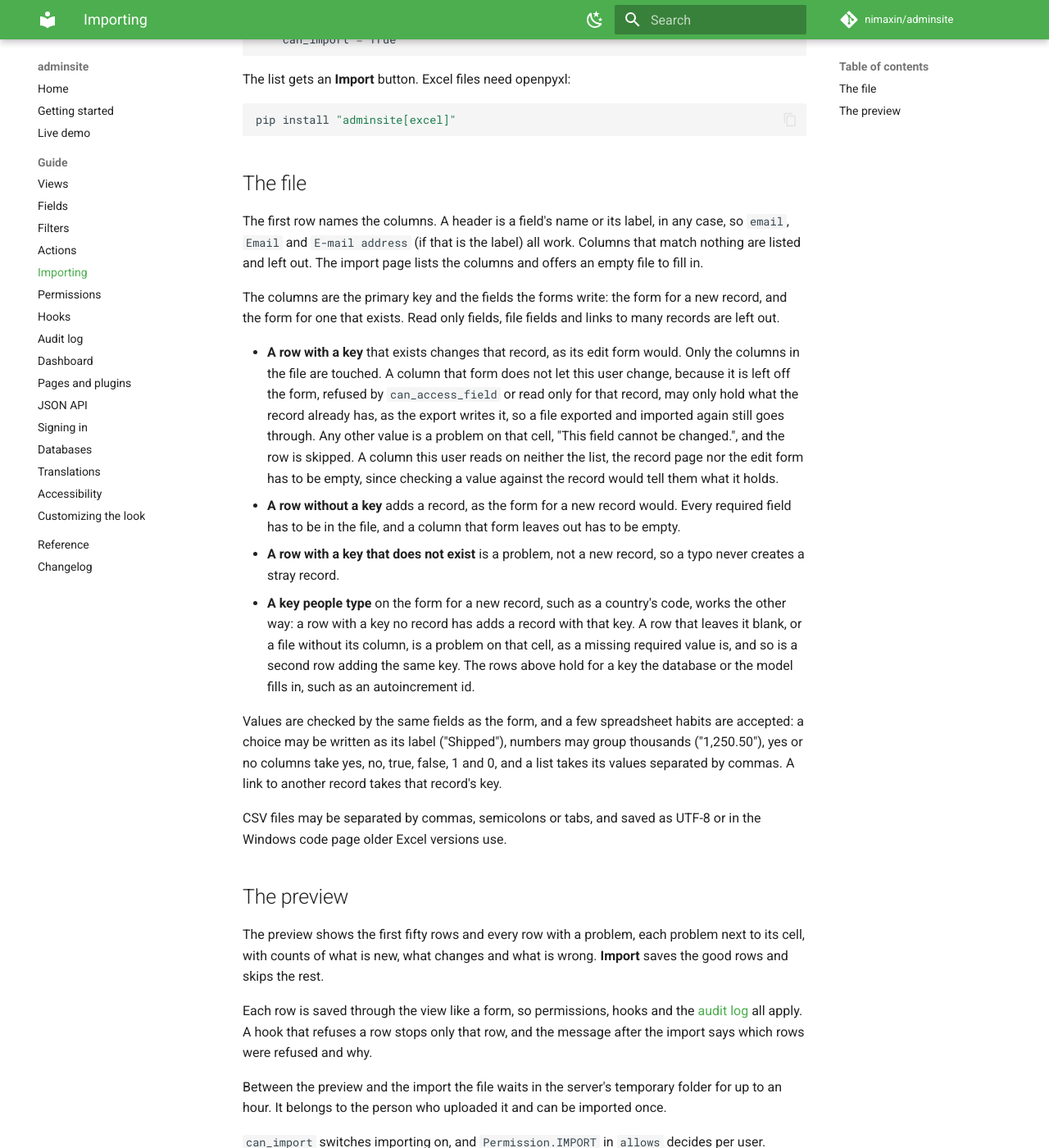
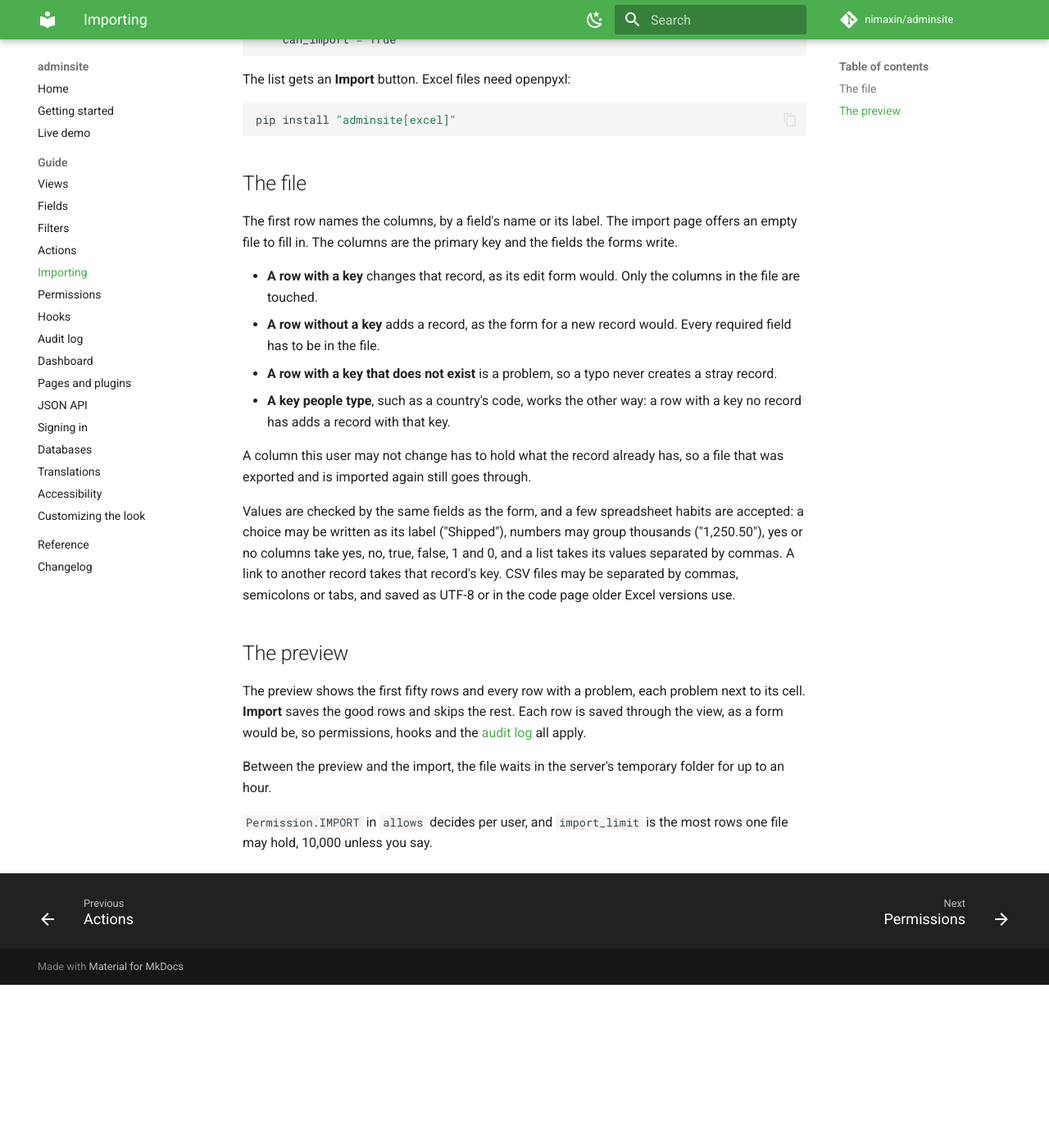
Before and after one commit to nimaxin/adminsite, an MkDocs documentation site: the page built from docs/import.md, in a window 1280 px wide and 1400 px high, scrolled down 298 px. Shown: the whole window at 82% size. Built offline with MkDocs 1.6.1 and Material for MkDocs 9.7.7, drawn with Linux system fonts in a browser that asks for light colours; comment, search, counter and statistics services are not loaded; after the commit the page ends 1499 px from its top, so only the background shows below that.

Commit message:
docs: trim the Importing page

```diff
--- a/docs/import.md
+++ b/docs/import.md
@@ -19,50 +19,34 @@ pip install "adminsite[excel]"
 
 ## The file
 
-The first row names the columns. A header is a field's name or its label, in any case, so `email`,
-`Email` and `E-mail address` (if that is the label) all work. Columns that match nothing are listed
-and left out. The import page lists the columns and offers an empty file to fill in.
+The first row names the columns, by a field's name or its label. The import page offers an empty
+file to fill in. The columns are the primary key and the fields the forms write.
 
-The columns are the primary key and the fields the forms write: the form for a new record, and the
-form for one that exists. Read only fields, file fields and links to many records are left out.
+- **A row with a key** changes that record, as its edit form would. Only the columns in the file
+  are touched.
+- **A row without a key** adds a record, as the form for a new record would. Every required field
+  has to be in the file.
+- **A row with a key that does not exist** is a problem, so a typo never creates a stray record.
+- **A key people type**, such as a country's code, works the other way: a row with a key no record
+  has adds a record with that key.
 
-- **A row with a key** that exists changes that record, as its edit form would. Only the columns in
-  the file are touched. A column that form does not let this user change, because it is left off
-  the form, refused by `can_access_field` or read only for that record, may only hold what the
-  record already has, as the export writes it, so a file exported and imported again still goes
-  through. Any other value is a problem on that cell, "This field cannot be changed.", and the row
-  is skipped. A column this user reads on neither the list, the record page nor the edit form has
-  to be empty, since checking a value against the record would tell them what it holds.
-- **A row without a key** adds a record, as the form for a new record would. Every required field
-  has to be in the file, and a column that form leaves out has to be empty.
-- **A row with a key that does not exist** is a problem, not a new record, so a typo never
-  creates a stray record.
-- **A key people type** on the form for a new record, such as a country's code, works the other
-  way: a row with a key no record has adds a record with that key. A row that leaves it blank, or
-  a file without its column, is a problem on that cell, as a missing required value is, and so is
-  a second row adding the same key. The rows above hold for a key the database or the model fills
-  in, such as an autoincrement id.
+A column this user may not change has to hold what the record already has, so a file that was
+exported and is imported again still goes through.
 
 Values are checked by the same fields as the form, and a few spreadsheet habits are accepted: a
 choice may be written as its label ("Shipped"), numbers may group thousands ("1,250.50"), yes or no
 columns take yes, no, true, false, 1 and 0, and a list takes its values separated by commas. A link
-to another record takes that record's key.
-
-CSV files may be separated by commas, semicolons or tabs, and saved as UTF-8 or in the Windows code
-page older Excel versions use.
+to another record takes that record's key. CSV files may be separated by commas, semicolons or
+tabs, and saved as UTF-8 or in the code page older Excel versions use.
 
 ## The preview
 
-The preview shows the first fifty rows and every row with a problem, each problem next to its cell,
-with counts of what is new, what changes and what is wrong. **Import** saves the good rows and skips
-the rest.
+The preview shows the first fifty rows and every row with a problem, each problem next to its cell.
+**Import** saves the good rows and skips the rest. Each row is saved through the view, as a form
+would be, so permissions, hooks and the [audit log](audit.md) all apply.
 
-Each row is saved through the view like a form, so permissions, hooks and the
-[audit log](audit.md) all apply. A hook that refuses a row stops only that row, and the message
-after the import says which rows were refused and why.
+Between the preview and the import, the file waits in the server's temporary folder for up to an
+hour.
 
-Between the preview and the import the file waits in the server's temporary folder for up to an
-hour. It belongs to the person who uploaded it and can be imported once.
-
-`can_import` switches importing on, and `Permission.IMPORT` in `allows` decides per user.
-`import_limit` is the most rows one file may hold, 10,000 unless you say.
+`Permission.IMPORT` in `allows` decides per user, and `import_limit` is the most rows one file may
+hold, 10,000 unless you say.
```
